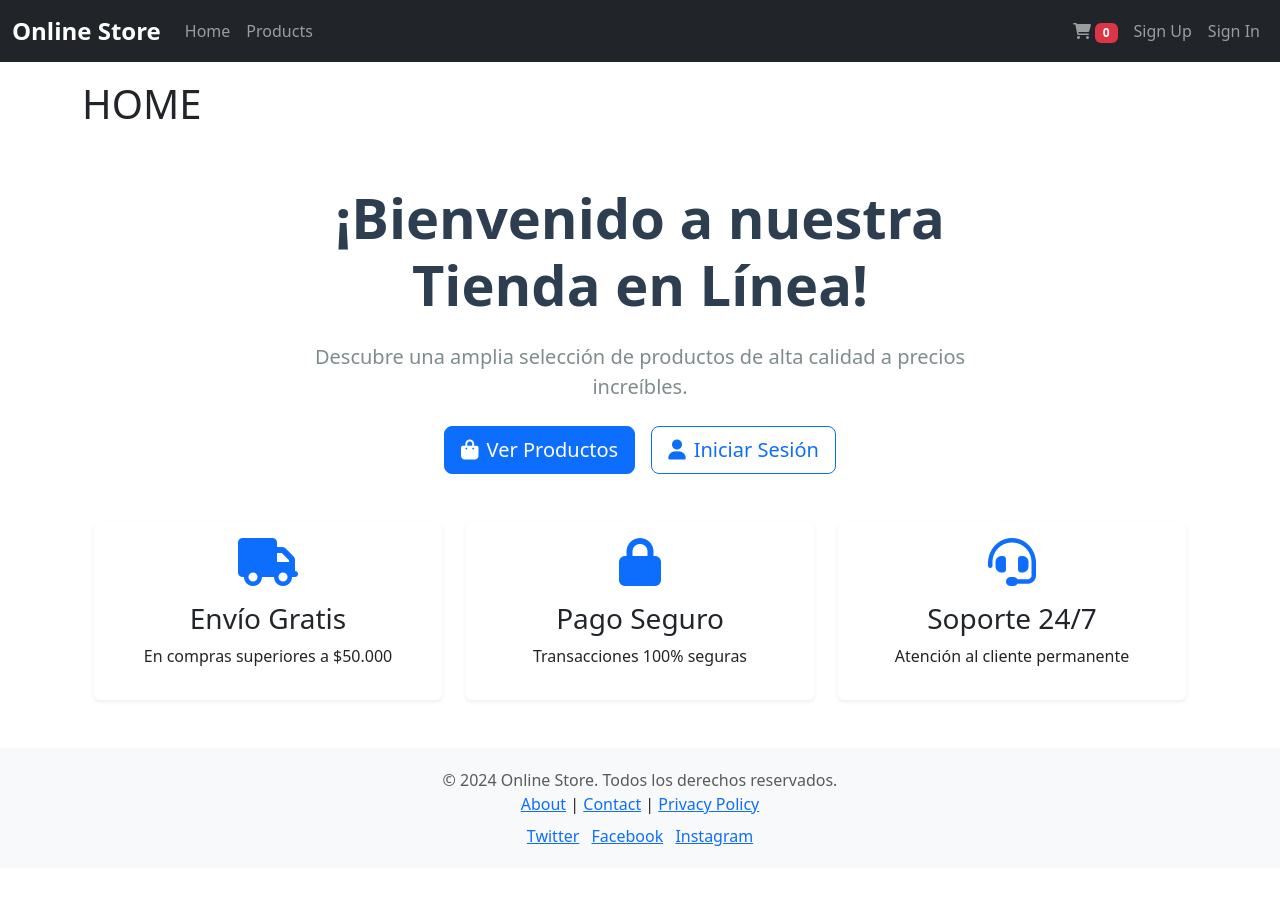
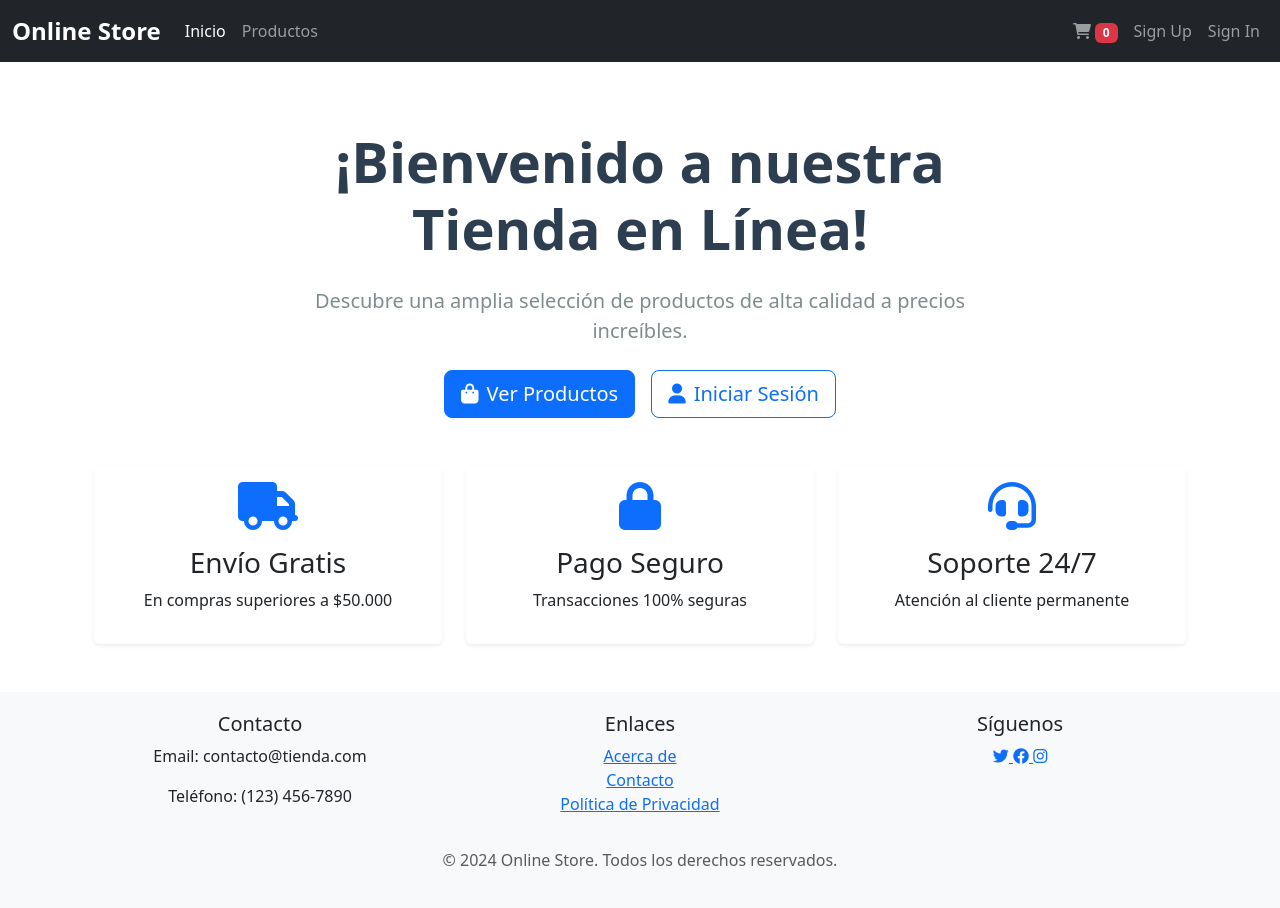
Before and after one commit to ByronGG/Online_Store_Django, a Django app: page / in a window 1280 px wide. Before the commit the page ends 846 px from the top, so only its background shows below. Run offline with Django 5.2, Linux system fonts and the light colour scheme.

Commit message:
Add new static pages and update navigation with SEO improvements

```diff
--- a/online_store/urls.py
+++ b/online_store/urls.py
@@ -27,7 +27,10 @@ urlpatterns = [
     path("signup/", views.signUp, name="signup"),
     path("signin/", views.signIn, name="signin"),
     path("logout/", views.signOut, name="logout"),
-    path("products/", views.product_list, name="products"),
+    path("about/", views.about, name="about"),
+    path("contact/", views.contact, name="contact"),
+    path("privacy/", views.privacy, name="privacy"),
+    path("products/", views.product_list, name="product_list"),
     path(
         "products/<int:product_id>/add-to-cart/", views.add_to_cart, name="add_to_cart"
     ),
--- /dev/null
+++ b/tasks/templates/about.html
@@ -0,0 +1 @@
+<h1>About</h1>
--- /dev/null
+++ b/tasks/templates/contact.html
@@ -0,0 +1 @@
+<h1>Contact</h1>
--- a/tasks/templates/home.html
+++ b/tasks/templates/home.html
@@ -9,14 +9,13 @@
 </head>
 <body>
     <main>
-        <h1> HOME </h1>
         <section class="container py-5">
             <section class="row">
                 <section class="col-md-8 mx-auto text-center">
                     <h1 class="display-4 mb-4">¡Bienvenido a nuestra Tienda en Línea!</h1>
                     <p class="lead mb-4">Descubre una amplia selección de productos de alta calidad a precios increíbles.</p>
                     <section class="d-flex justify-content-center gap-3">
-                        <a href="{% url 'products' %}" class="btn btn-primary btn-lg">
+                        <a href="{% url 'product_list' %}" class="btn btn-primary btn-lg">
                             <i class="fas fa-shopping-bag me-2"></i>Ver Productos
                         </a>
                         {% if not user.is_authenticated %}
--- a/tasks/templates/inventory/products.html
+++ b/tasks/templates/inventory/products.html
@@ -6,7 +6,7 @@
     <h1 class="my-4">Catálogo de Productos</h1>
 
     <!-- Filtros y Búsqueda -->
-    <form method="GET" action="{% url 'products' %}" class="mb-4">
+    <form method="GET" action="{% url 'product_list' %}" class="mb-4">
         <div class="input-group">
             <input type="text" name="q" class="form-control" placeholder="Buscar productos..." value="{{ request.GET.q }}">
             <select name="category" class="form-select">
--- a/tasks/templates/layouts/base.html
+++ b/tasks/templates/layouts/base.html
@@ -4,6 +4,9 @@
 <head>
     <meta charset="UTF-8">
     <meta name="viewport" content="width=device-width, initial-scale=1.0">
+    <meta name="description" content="Tienda en línea con los mejores productos">
+    <meta name="keywords" content="tienda, productos, compras en línea">
+    <meta name="author" content="Tu Nombre">
     <title>Online Store - Django APP</title>
     <!-- Bootstrap CSS -->
     <link href="https://cdn.jsdelivr.net/npm/bootstrap@5.3.0/dist/css/bootstrap.min.css" rel="stylesheet">
@@ -16,7 +19,7 @@
 </head>
 <body>
     <!-- Navbar -->
-    <nav class="navbar navbar-expand-lg navbar-dark bg-dark fixed-top">
+    <nav class="navbar navbar-expand-lg navbar-dark bg-dark fixed-top" aria-label="Navegación principal">
         <div class="container-fluid">
             <a class="navbar-brand" href="/">Online Store</a>
             <button class="navbar-toggler" type="button" data-bs-toggle="collapse" data-bs-target="#navbarNav" aria-controls="navbarNav" aria-expanded="false" aria-label="Toggle navigation">
@@ -25,10 +28,18 @@
             <div class="collapse navbar-collapse" id="navbarNav">
                 <ul class="navbar-nav me-auto mb-2 mb-lg-0">
                     <li class="nav-item">
-                        <a class="nav-link" href="/">Home</a>
+                        <a class="nav-link {% if request.path == '/' %}active{% endif %}"
+                           href="{% url 'home' %}"
+                           {% if request.path == '/' %}aria-current="page"{% endif %}>
+                            Inicio
+                        </a>
                     </li>
                     <li class="nav-item">
-                        <a class="nav-link" href="/products/">Products</a>
+                        <a class="nav-link {% if request.path == '/products/' %}active{% endif %}"
+                           href="{% url 'product_list' %}"
+                           {% if request.path == '/products/' %}aria-current="page"{% endif %}>
+                            Productos
+                        </a>
                     </li>
                 </ul>
                 <ul class="navbar-nav ms-auto mb-2 mb-lg-0">
@@ -75,16 +86,39 @@
     <!-- Footer -->
     <footer class="footer">
         <div class="container">
-            <span class="text-muted">© 2024 Online Store. Todos los derechos reservados.</span>
-            <br>
-            <a href="/about/">About</a> |
-            <a href="/contact/">Contact</a> |
-            <a href="/privacy-policy/">Privacy Policy</a>
-            <br>
-            <div class="social-links mt-2">
-                <a href="https://twitter.com" target="_blank" class="me-2">Twitter</a>
-                <a href="https://facebook.com" target="_blank" class="me-2">Facebook</a>
-                <a href="https://instagram.com" target="_blank">Instagram</a>
+            <div class="row">
+                <div class="col-md-4">
+                    <h5>Contacto</h5>
+                    <address>
+                        <p>Email: contacto@tienda.com</p>
+                        <p>Teléfono: (123) 456-7890</p>
+                    </address>
+                </div>
+                <div class="col-md-4">
+                    <h5>Enlaces</h5>
+                    <ul class="list-unstyled">
+                        <li><a href="{% url 'about' %}">Acerca de</a></li>
+                        <li><a href="{% url 'contact' %}">Contacto</a></li>
+                        <li><a href="{% url 'privacy' %}">Política de Privacidad</a></li>
+                    </ul>
+                </div>
+                <div class="col-md-4">
+                    <h5>Síguenos</h5>
+                    <div class="social-links">
+                        <a href="https://twitter.com" target="_blank" rel="noopener" aria-label="Twitter">
+                            <i class="fab fa-twitter"></i>
+                        </a>
+                        <a href="https://facebook.com" target="_blank" rel="noopener" aria-label="Facebook">
+                            <i class="fab fa-facebook"></i>
+                        </a>
+                        <a href="https://instagram.com" target="_blank" rel="noopener" aria-label="Instagram">
+                            <i class="fab fa-instagram"></i>
+                        </a>
+                    </div>
+                </div>
+            </div>
+            <div class="text-center mt-3">
+                <p class="text-muted">© 2024 Online Store. Todos los derechos reservados.</p>
             </div>
         </div>
     </footer>
@@ -95,16 +129,23 @@
 
     <!-- Script para actualizar dinámicamente el contador del carrito -->
     <script>
-        function updateCartCount() {
-            fetch("{% url 'get_cart_count' %}")
-                .then(response => response.json())
-                .then(data => {
-                    document.getElementById('cart-count').textContent = data.cart_item_count;
-                });
+        const CART_UPDATE_INTERVAL = 5000; // 5 segundos
+
+        async function updateCartCount() {
+            try {
+                const response = await fetch("{% url 'get_cart_count' %}");
+                if (!response.ok) {
+                    throw new Error('Error al actualizar el carrito');
+                }
+                const data = await response.json();
+                document.getElementById('cart-count').textContent = data.cart_item_count;
+            } catch (error) {
+                console.error('Error:', error);
+            }
         }
 
-        // Actualizar el contador cada 5 segundos (opcional)
-        setInterval(updateCartCount, 5000);
+        // Actualizar el contador cada CART_UPDATE_INTERVAL milisegundos
+        setInterval(updateCartCount, CART_UPDATE_INTERVAL);
 
         // Actualizar el contador al cargar la página
         document.addEventListener('DOMContentLoaded', updateCartCount);
--- /dev/null
+++ b/tasks/templates/privacy.html
@@ -0,0 +1 @@
+<h1>Privacy</h1>
--- a/tasks/views.py
+++ b/tasks/views.py
@@ -14,6 +14,14 @@ import re
 def home(request):
     return render(request, "home.html")
 
+def about(request):
+    return render(request, "about.html")
+
+def contact(request):
+    return render(request, "contact.html")
+
+def privacy(request):
+    return render(request, "privacy.html")
 
 def signUp(request):
     if request.method == "GET":
```
